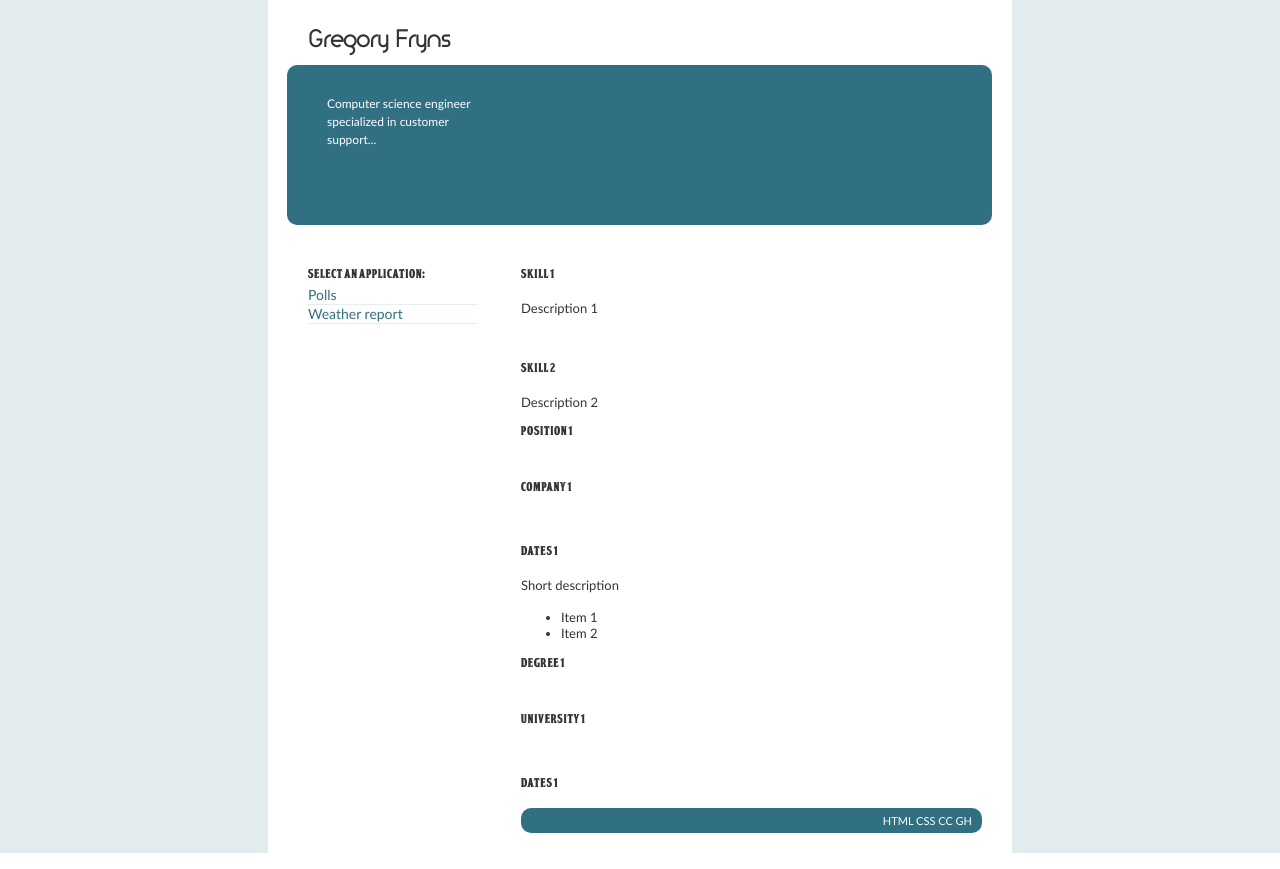
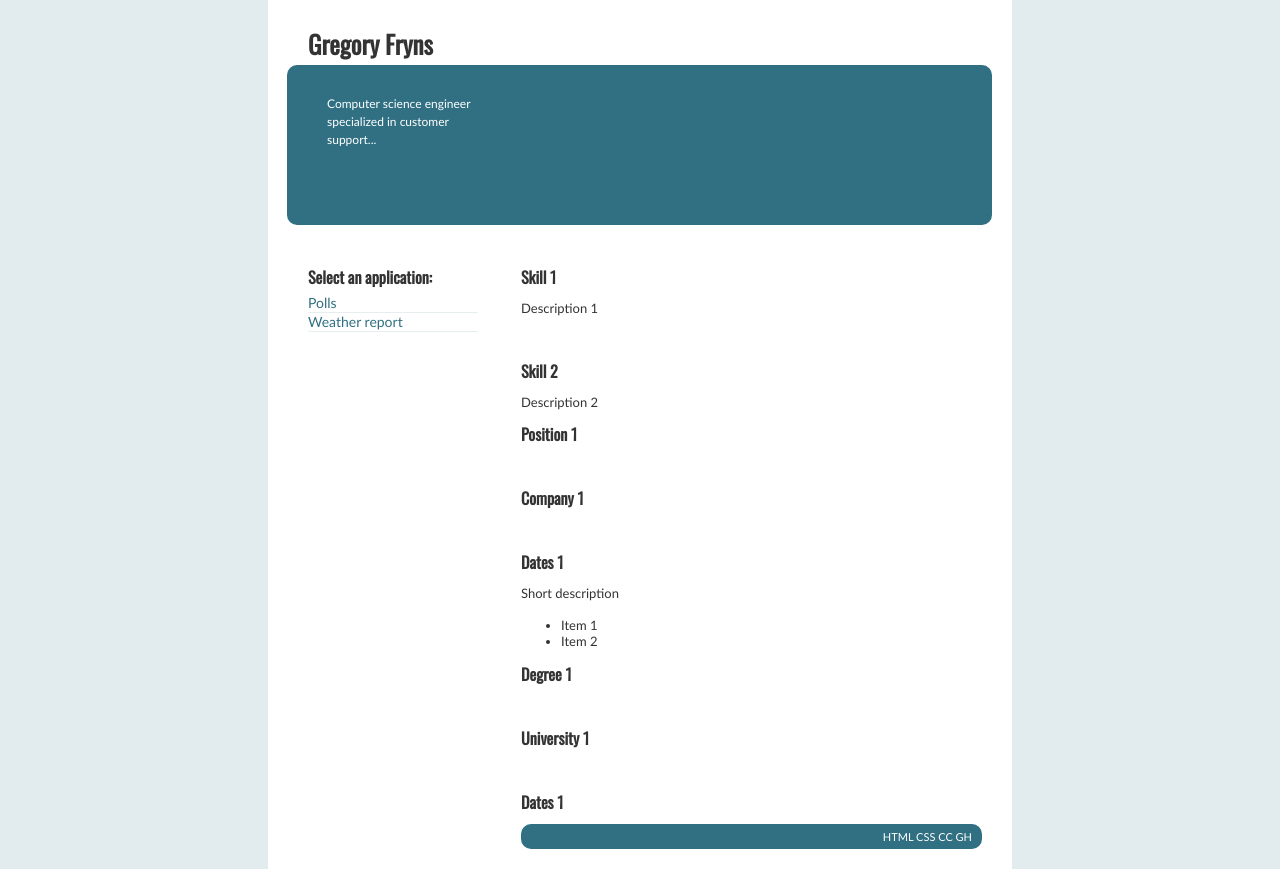
Before and after one commit to gregoryfryns/django_test, a Django app: page / in a window 1280 px wide. Run offline with Django 3.2, Linux system fonts and the light colour scheme.

Commit message:
Updated fonts

```diff
--- a/static/css/style.css
+++ b/static/css/style.css
@@ -1,21 +1,6 @@
-/* css Zen Garden submission 175 - 'Business Style', by Gunta Klavina, http://www.klavina.com/ */
+/* Inspired by http://www.csszengarden.com/175/, by Gunta Klavina, http://www.klavina.com/ */
 /* css released under Creative Commons License - http://creativecommons.org/licenses/by-nc-sa/1.0/  */
-/* All associated graphics copyright 2005, Gunta Klavina */
-/* Added: July 9th, 2005 */
 
-/* IMPORTANT */
-/* This design is not a template. You may not reproduce it elsewhere without the
-   designer's written permission. However, feel free to study the CSS and use
-   techniques you learn from it elsewhere. */
-
-@font-face {
-    font-family: "Bootle";
-    src: url('../fonts/bootle.ttf');
-}
-@font-face {
-    font-family: "TimeBurner";
-    src: url('../fonts/timeburner_regular.ttf');
-}
 body
     {
     margin: 0;
@@ -36,7 +21,7 @@ a:hover
 
 .summary h3, .skills h3, .experience h3, .education h3, .apps-selection h3
     {
-	font-family: "Bootle", Impact;
+	font-family: "Oswald", Impact;
     white-space: nowrap;
     overflow: hidden;
     }
@@ -76,13 +61,13 @@ header
     text-align: left;
     padding: 0 10px 0 10px;
     line-height: 26px;
-	font-size: 12px;
+	font-size: 14px;
     }
 
 h1
     {
-    font-family: "TimeBurner", Impact;
-	font-size: 23px;
+    font-family: "Oswald", Impact;
+	font-size: 25px;
     width: 156px;
     height: 35px;
     overflow: hidden;
@@ -93,21 +78,21 @@ h1
 
 h2
     {
-	font-family: "Bootle", Impact;
-    font-size: 12px;
+	font-family: "Oswald", Impact;
+    font-size: 16px;
     margin: 0;
     }
 
 h3
     {
-    font-size: 12px;
-    font-family: "Bootle", Impact;
+    font-size: 16px;
+    font-family: "Oswald", Impact;
 	 margin: 0;
     }
 
 .page-wrapper .intro .summary p
     {
-    font-size: 11px;
+    font-size: 12px;
     margin: 0;
     width: 164px;
     height: 141px;
@@ -159,12 +144,11 @@ h3
 .apps-selection ul li:hover
     {
 	background-color: #307082;
-	color: #fff;
  	}
-.apps-selection ul li:hover a
+.apps-selection ul li:hover
     {
     text-decoration: none;
-    color: #ddd;
+    color: #fff;
      }
 
 .apps-selection ul li.c
@@ -173,7 +157,7 @@ h3
     font-size: 12px;
     color: #333;
     }
-.apps-selection ul li a
+.apps-selection ul a
     {
     text-decoration: none;
     }
--- a/templates/home.html
+++ b/templates/home.html
@@ -4,6 +4,7 @@
 	<meta charset="utf-8">
 	<title>Gregory Fryns - Home page</title>
 
+	<link href='http://fonts.googleapis.com/css?family=Oswald:400' rel='stylesheet' type='text/css'>
 	<link rel="stylesheet" media="screen" href="../static/css/style.css">
 	<meta name="viewport" content="width=device-width, initial-scale=1.0">
 	<meta name="author" content="Gregory Fryns">
@@ -72,11 +73,8 @@
 				<h3 class="select">Select an application:</h3>
 				<nav role="navigation">
 					<ul>
-					<li>
-						<a href="{% url 'polls:index' %}" class="application-name">Polls</a>
-					</li>					<li>
-						<a href="{% url 'weather:report' %}" class="application-name">Weather report</a>
-					</li>
+					<a href="{% url 'polls:index' %}" class="application-name"><li>Polls</li></a>
+					<a href="{% url 'weather:report' %}" class="application-name"><li>Weather report</li></a>
                     </ul>
 				</nav>
 			</div>
```
